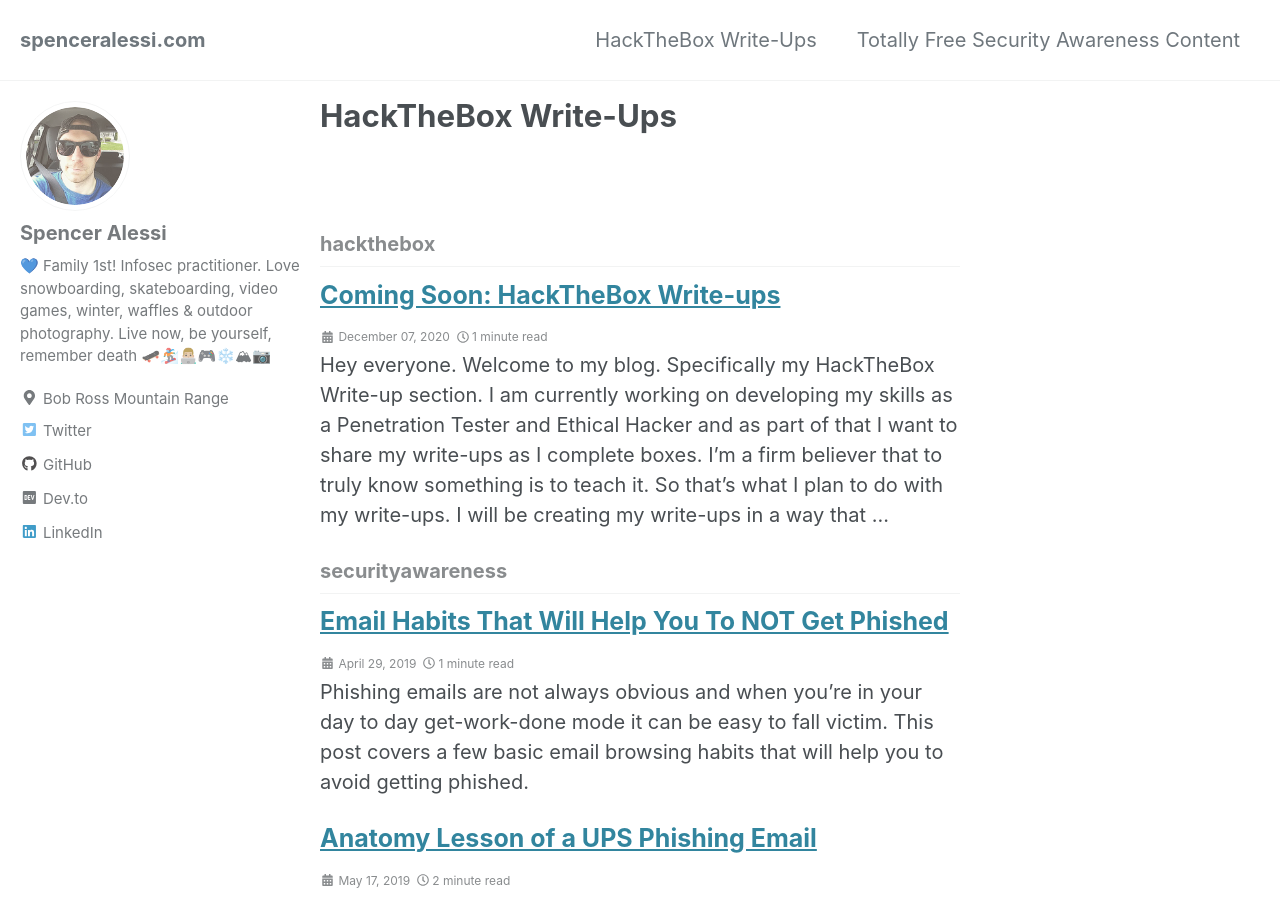
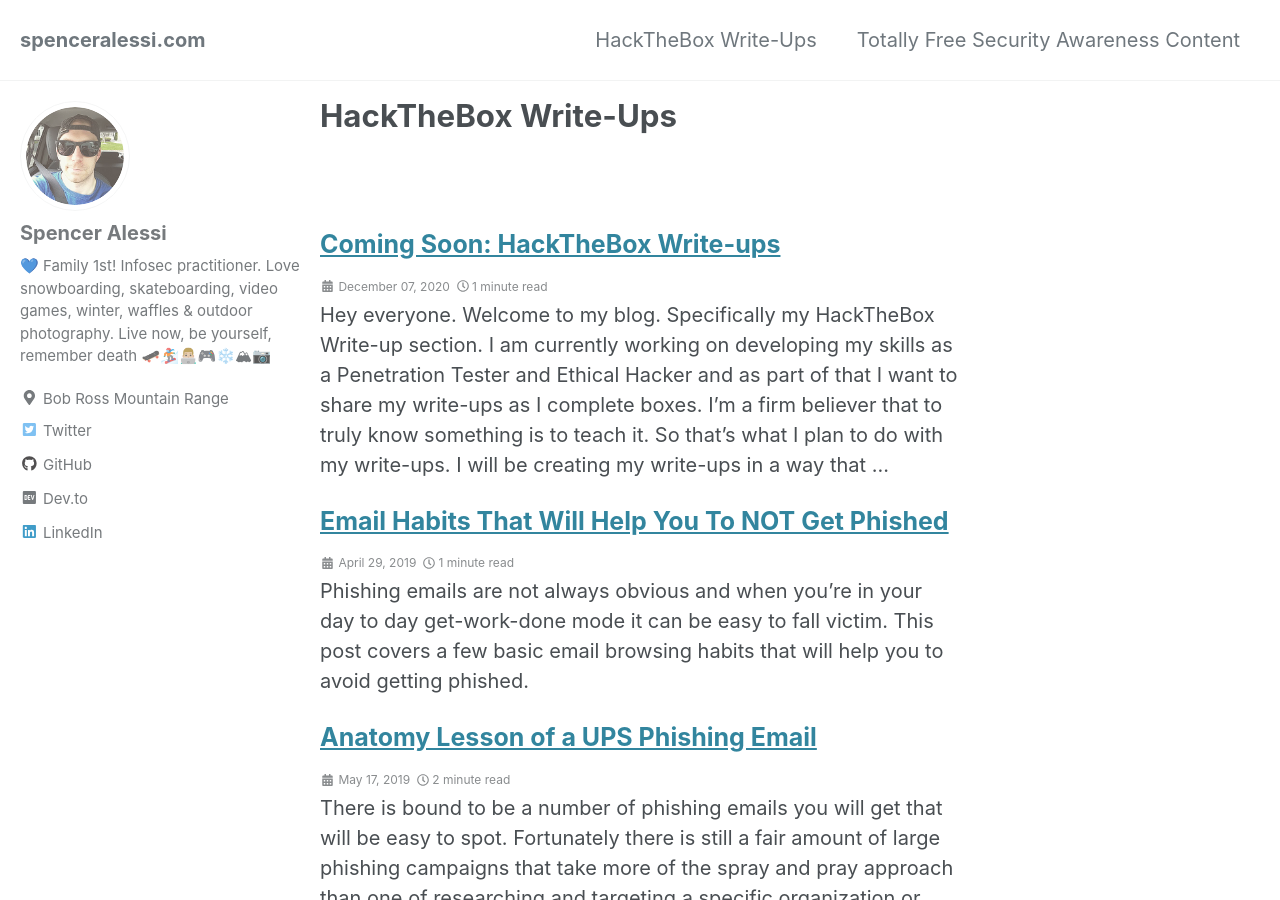
Before and after one commit to techspence/techspence.github.io, a Jekyll site: the page built from _pages/hackthebox.html, in a window 1280 px wide and 900 px high. Built offline with Jekyll 4.4.1, drawn with Linux system fonts in a browser that asks for light colours; cached includes are drawn as plain includes; part of the change alters nothing that is shown.

Commit message:
working on it

```diff
--- a/_pages/hackthebox.html
+++ b/_pages/hackthebox.html
@@ -10,11 +10,7 @@ collection: hackthebox
 
 {% for collection in site.collections %}
   {% unless collection.output == false or collection.label == "posts" %}
-    {% capture label %}{{ collection.label }}{% endcapture %}
-    {% if label != written_label %}
-      <h2 id="{{ label | slugify }}" class="archive__subtitle">{{ label }}</h2>
-      {% capture written_label %}{{ label }}{% endcapture %}
-    {% endif %}
+
   {% endunless %}
   {% for post in collection.docs %}
     {% unless collection.output == false or collection.label == "posts" %}
```
